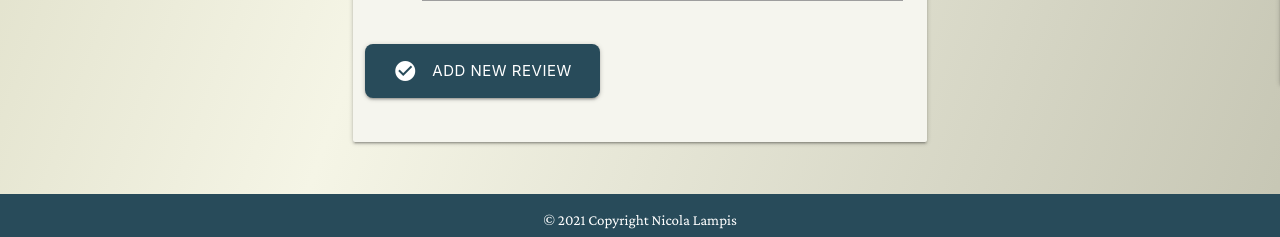
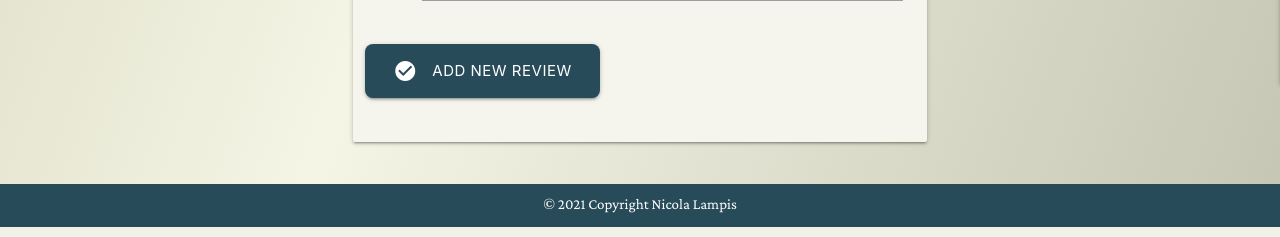
Before and after one commit to NicolaLampis/read-district, a Flask app: page /add_review in a window 1280 px wide. Shown: the part 776-1013 px from the top of the page. Run offline with Flask 2, Linux system fonts and the light colour scheme; the visitor is signed in with stand-in values (Sample User, id 1); some libraries are stand-ins or nearby versions.

Commit message:
fix bug footer firefox, remove margin bottom of paragraph

```diff
--- a/static/css/error.css
+++ b/static/css/error.css
@@ -11,7 +11,7 @@ body {
 
 /* -- Error page 404, 500, 503 -- */
 #error-container {
-    margin-top: 50px;
+    margin-top: 40px;
 }
 
 .warning-icon {
--- a/static/css/style.css
+++ b/static/css/style.css
@@ -16,7 +16,7 @@ body {
 
 .main-container-page {
     min-height: calc(100vh - 105px);
-    padding-bottom: 60px;
+    padding-bottom: 50px;
     width: 70%;
     margin: auto;
 }
@@ -138,8 +138,9 @@ span {
 }
 
 .footer-info p {
-
+    margin: 0px !important;
     color: white;
+    padding: 9px;
 }
 
 /* -- Media queries -- */
--- a/templates/error-handling/404.html
+++ b/templates/error-handling/404.html
@@ -3,7 +3,7 @@
     <link type="text/css" rel="stylesheet" href="{{ url_for('static', filename='css/error.css') }}" />
 {% endblock %}
 {% block content %}
-    <div class="main-container">
+
     <div id="error-container">
         <div class="center-align">
             <i class="material-icons warning-icon">warning_amber</i>
@@ -14,5 +14,5 @@
                 To Book Reviews</a>
         </div>
     </div>
-    </div>
+
 {% endblock %}
```
Also changed, not shown: README.md, templates/error-handling/500.html (line endings or trailing spaces). Lines whose indentation alone changed are shown as unchanged.
